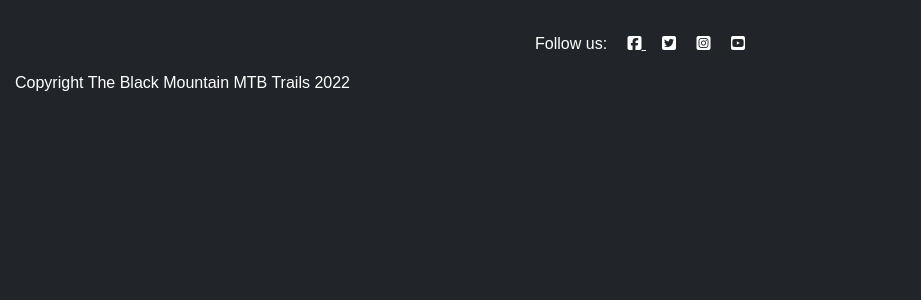
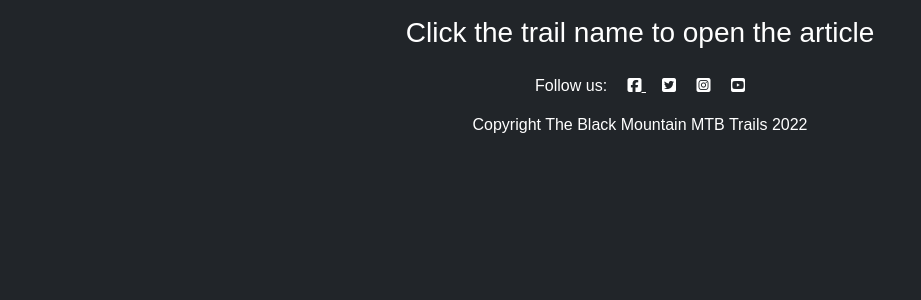
Before and after one commit to stephenlynch-ops/mysticmtb, a Django app: page /trails/ in a window 1280 px wide. Shown: the part 40-340 px from the top of the page, without its empty margins (0-921 px from the left). Run offline with Django 3.2, Linux system fonts and the light colour scheme; data that the repository does not hold is empty; some libraries are stand-ins or nearby versions; some web fonts are replaced.

Commit message:
MAINT: Updated last few bugs

```diff
--- a/mysticmtb/settings.py
+++ b/mysticmtb/settings.py
@@ -29,7 +29,7 @@ TEMPLATES_DIR = os.path.join(BASE_DIR, 'templates')
 SECRET_KEY = os.environ.get('SECRET_KEY')
 
 # SECURITY WARNING: don't run with debug turned on in production!
-DEBUG = True
+DEBUG = False
 
 X_FRAME_OPTIONS = 'SAMEORIGIN'
 
--- a/templates/base.html
+++ b/templates/base.html
@@ -91,7 +91,7 @@
             <a class="socialMedia" href="http://instagram.com" target="_blank" rel="noopener" aria-label="Visit our Instagram page, it opens in a new tab"><i class="fab fa-instagram-square ms-3"></i></a>
             <a class="socialMedia" href="http://youtube.com" target="_blank" rel="noopener" aria-label="Visit our YouTube page, it opens in a new tab"><i class="fab fa-youtube-square ms-3"></i></a>
         </p>
-        <p id="copyright">Copyright The Black Mountain MTB Trails 2022</p>
+        <p class="text-center" id="copyright">Copyright The Black Mountain MTB Trails 2022</p>
     </footer>
 <!-- Message script section -->
     <script>
--- a/templates/index.html
+++ b/templates/index.html
@@ -87,7 +87,7 @@
             </p>
             <br>
             <h3>On site facilities</h3>
-            <p>Oh, and did we mention we have cake. Check out the <a href="{% url 'open_cafe_page' %}"><span>Cafe</span></a> page
+            <p>Oh, and did we mention we have cake. Check out the <a style="text-decoration: none;" href="{% url 'open_cafe_page' %}"><span>Cafe</span></a> page
                 for more information on our latest coffees and sweet treats.
             </p>
             <p>
--- a/templates/trails.html
+++ b/templates/trails.html
@@ -8,6 +8,9 @@
     <div class="row">
         <div class="col-12 mt-3 p-0">
             <div class="row top-post-row justify-content-center">
+                <div class="row">
+                    <div class="col"><h3 class="text-center">Click the trail name to open the article</h3></div>
+                </div>
             {% for post in post_list %}
                 <div class="col-6 mb-4 g-0">
                     <div class="card-mb-4">
```
